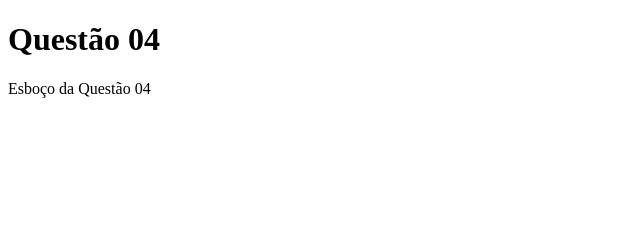
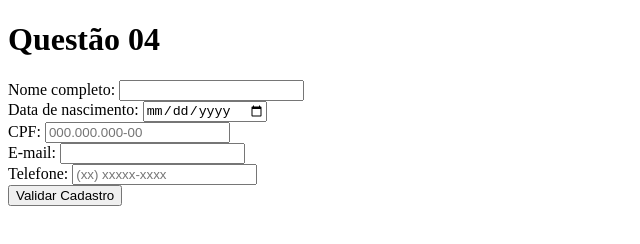
Before and after one commit to matheus-larre/Exercicios-js-dom-matheus-larre, a plain HTML site: page questao04/questao04.html in a window 1280 px wide. Shown: the whole page, without its empty margins (0-640 px from the left). Drawn offline with Linux system fonts and the light colour scheme.

Commit message:
feat(questao04): adicionar validação de formulário (validarFormulario)

```diff
--- a/questao04/questao04.html
+++ b/questao04/questao04.html
@@ -7,7 +7,20 @@
 </head>
 <body>
   <h1>Questão 04</h1>
-  <div id="app"></div>
+  <form id="form-04" onsubmit="event.preventDefault(); validarFormulario();">
+    <label>Nome completo: <input type="text" id="nome" /></label>
+    <br />
+    <label>Data de nascimento: <input type="date" id="dataNasc" /></label>
+    <br />
+    <label>CPF: <input type="text" id="cpf" placeholder="000.000.000-00" /></label>
+    <br />
+    <label>E-mail: <input type="email" id="email" /></label>
+    <br />
+    <label>Telefone: <input type="text" id="telefone" placeholder="(xx) xxxxx-xxxx" /></label>
+    <br />
+    <button id="btn-validar" type="submit">Validar Cadastro</button>
+  </form>
+  <p id="mensagem"></p>
   <script src="questao04.js"></script>
 </body>
 </html>
--- a/questao04/questao04.js
+++ b/questao04/questao04.js
@@ -1,5 +1,27 @@
-document.addEventListener('DOMContentLoaded', () => {
-  const app = document.getElementById('app');
-  app.textContent = 'Esboço da Questão 04';
-  console.log('Questão 04 carregada');
-});
+function validarFormulario() {
+  const nome = document.getElementById('nome')?.value.trim() || '';
+  const cpf = document.getElementById('cpf')?.value.trim() || '';
+  const mensagemEl = document.getElementById('mensagem');
+  if (!mensagemEl) return;
+
+  // Verificar campos obrigatórios: Nome e CPF
+  if (nome === '' || cpf === '') {
+    mensagemEl.innerText = 'Os campos Nome e CPF são obrigatórios.';
+    mensagemEl.style.color = 'red';
+    return;
+  }
+
+  // Validar CPF no formato 000.000.000-00
+  const cpfRegex = /^\d{3}\.\d{3}\.\d{3}-\d{2}$/;
+  if (!cpfRegex.test(cpf)) {
+    mensagemEl.innerText = 'CPF inválido! Use o formato 000.000.000-00.';
+    mensagemEl.style.color = 'red';
+    return;
+  }
+
+  // Se tudo OK
+  mensagemEl.innerText = 'Cadastro validado com sucesso!';
+  mensagemEl.style.color = 'green';
+}
+
+console.log('Questão 04: script carregado');
```
